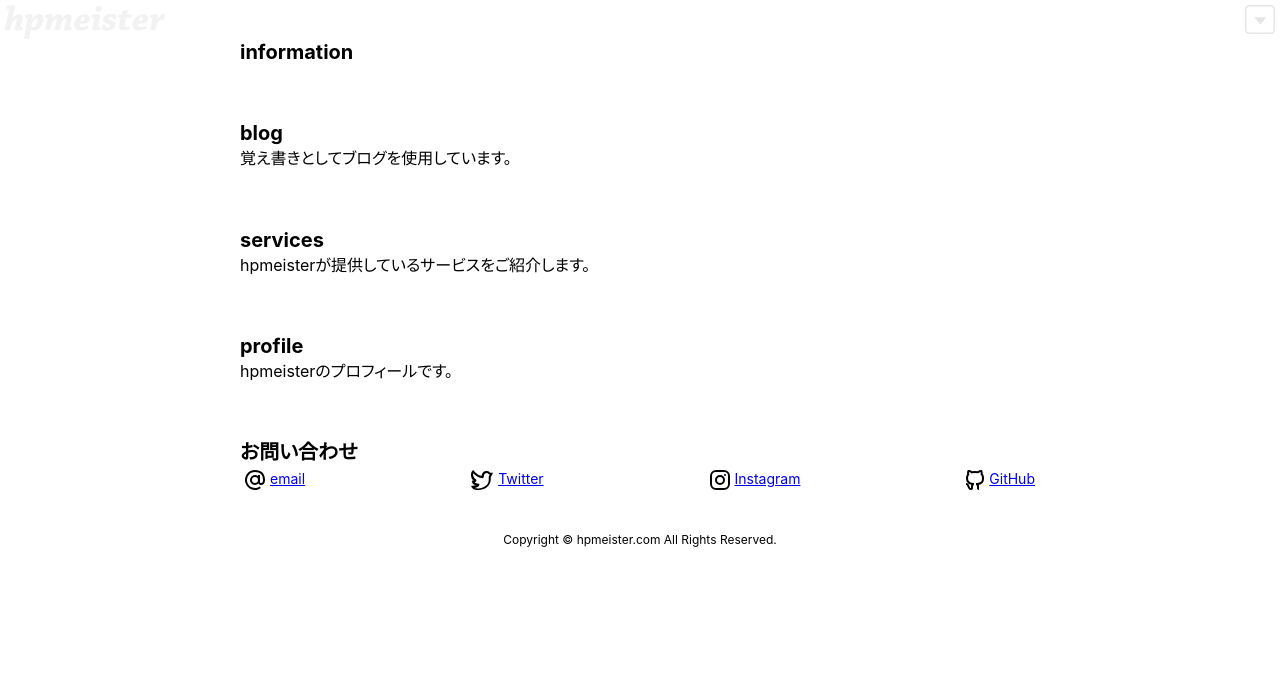
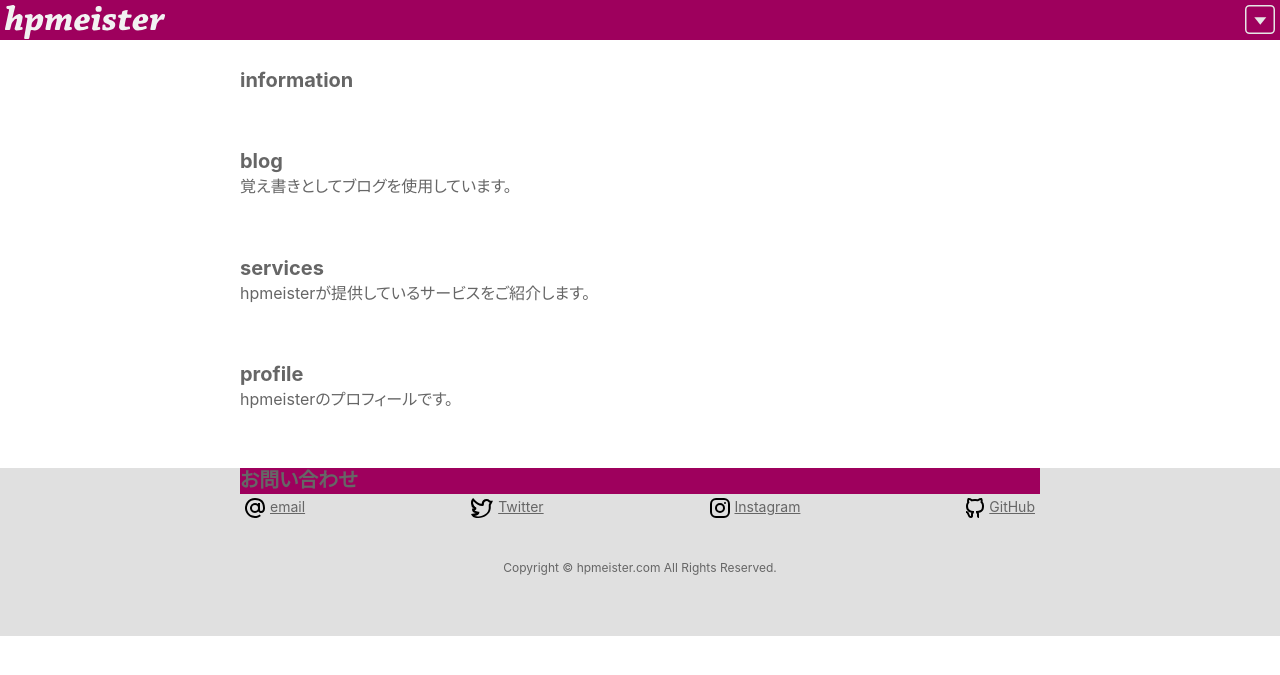
Before and after one commit to kitystudio/hpmeister2021, a PHP site: page / in a window 1280 px wide. Shown: the top 675 px of the page. Run offline with PHP 8.4, Linux system fonts and the light colour scheme; data that the repository does not hold is empty.

Commit message:
importでメディアクエリ、カラースキーム

```diff
--- a/html/_assets/css/common.css
+++ b/html/_assets/css/common.css
@@ -27,7 +27,6 @@ h2 {
 
 .thecontent {
   width: 100%;
-  background-color: #fff;
   position: absolute;
   left: 0;
   top: 0;
@@ -82,6 +81,7 @@ header {
   top: 0;
   left: 0;
   height: 30px;
+  margin-bottom: 2rem;
 }
 
 small {
--- a/html/_assets/css/dark.css
+++ b/html/_assets/css/dark.css
@@ -0,0 +1,15 @@
+* {
+  color: #e0e0e0;
+}
+
+.thecontent {
+  background-color: #333;
+}
+
+header, footer h2 {
+  background-color: #69003e;
+}
+
+footer {
+  background-color: #626262;
+}
--- a/html/_assets/css/light.css
+++ b/html/_assets/css/light.css
@@ -1,4 +1,14 @@
-
-header {
+* {
+  color: #666;
+}
+header, footer h2 {
   background-color: #9E005D;
 }
+
+footer {
+  background-color: #e0e0e0;
+}
+
+.thecontent {
+  background-color: #fff;
+}
--- a/html/_assets/css/main.css
+++ b/html/_assets/css/main.css
@@ -1,17 +1,9 @@
 @import url("common.css");
 
-@media (prefers-color-scheme: dark) {
-  @import url("dark.css");
-}
+@import url("small.css") screen and (max-width: 414px);
 
-@media (prefers-color-scheme: light) {
-  @import url("light.css");
-}
+@import url("big.css") print, screen and (min-width: 415px);
 
-@media only screen and (max-width: 414px) {
-  @import url("small.css");
-}
+@import url("dark.css") (prefers-color-scheme: dark) ;
 
-@media only print, screen and (min-width: 415px) {
-  @import url("big.css");
-}
+@import url("light.css") (prefers-color-scheme: light) ;
```
